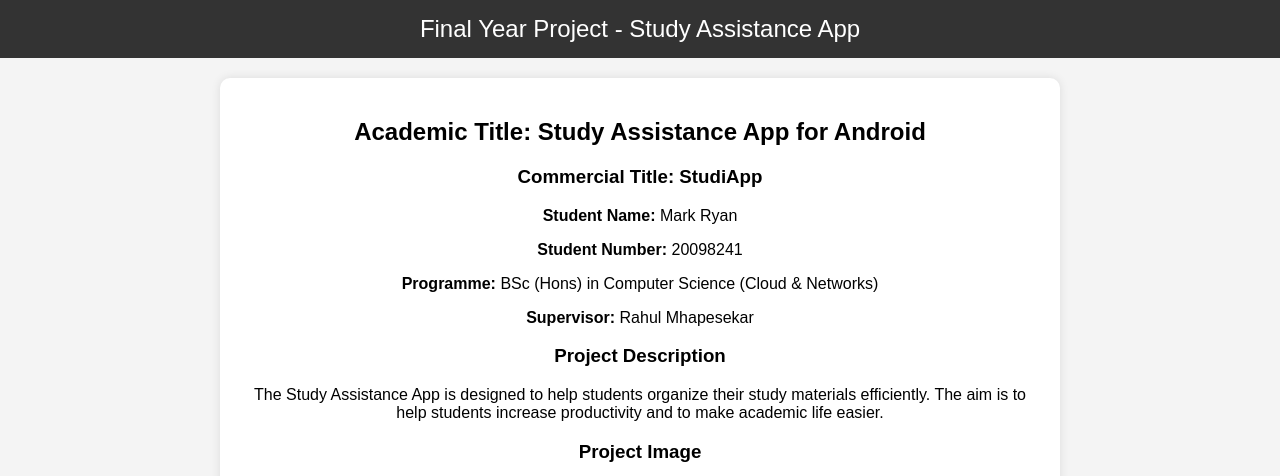
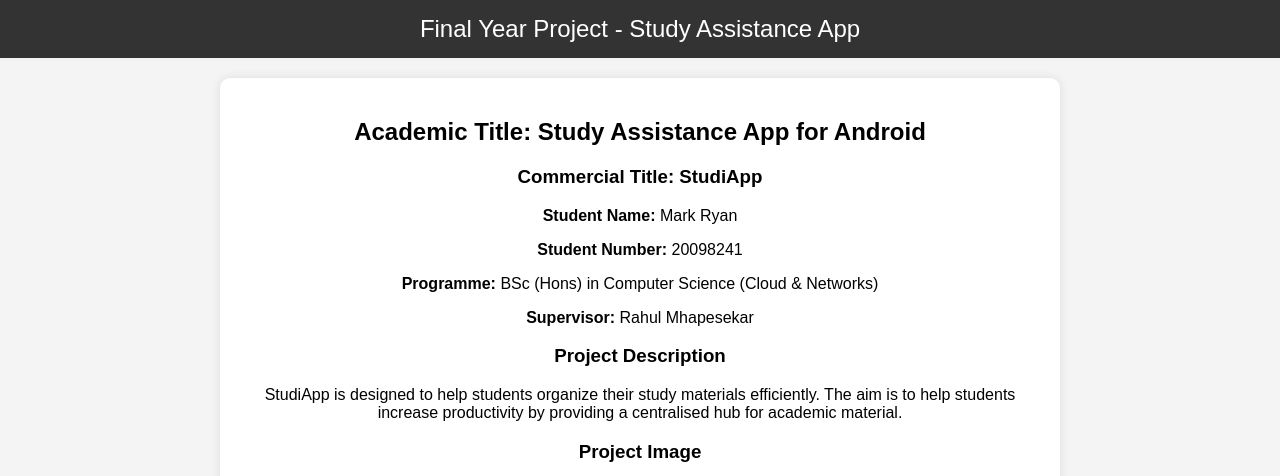
Before and after one commit to TheMarkRyan/FYPShowcase, a plain HTML site: page index.html in a window 1280 px wide. Shown: the top 476 px of the page. Drawn offline with Linux system fonts and the light colour scheme.

Commit message:
Minor text adjustments

```diff
--- a/index.html
+++ b/index.html
@@ -56,7 +56,7 @@
         <p><strong>Supervisor:</strong> Rahul Mhapesekar</p>
 
         <h3>Project Description</h3>
-        <p>The Study Assistance App is designed to help students organize their study materials efficiently. The aim is to help students increase productivity and to make academic life easier.</p>
+        <p>StudiApp is designed to help students organize their study materials efficiently. The aim is to help students increase productivity by providing a centralised hub for academic material.</p>
 
         <h3>Project Image</h3>
         <img src="assets\images\studiapp-high-resolution-logo.png" alt="StudiApp Logo">
```
